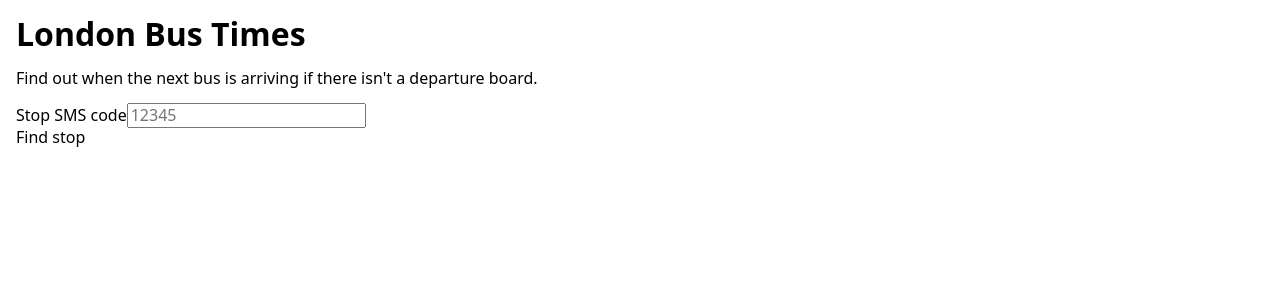
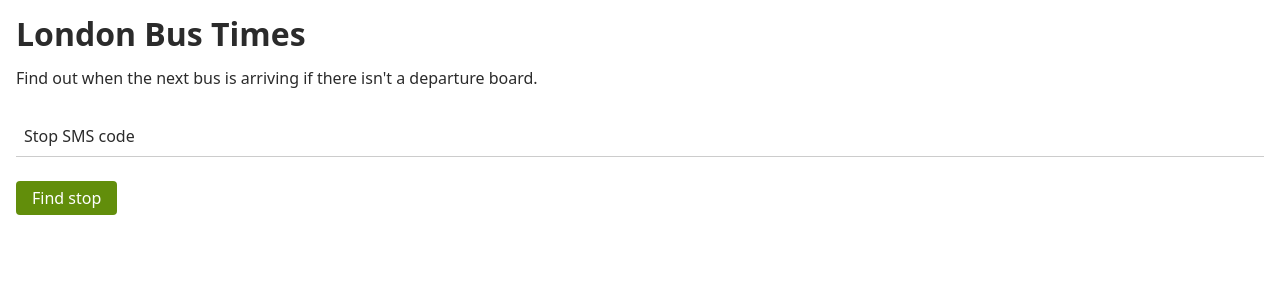
Before and after one commit to jasvadgama/london-bus-times, a Next.js app: page / in a window 1280 px wide. Shown: the top 300 px of the page. Built offline with nearby package versions, Linux system fonts and the light colour scheme.

Commit message:
feat: adding styles for forms

```diff
--- a/src/components/ui/Button/Button.module.scss
+++ b/src/components/ui/Button/Button.module.scss
@@ -1,7 +1,33 @@
 .button {
   margin: 0;
-  padding: 0;
+  padding: var(--space-2xs) var(--space-xs-s);
   background: none;
   border: 0;
+  border-radius: 4px;
   box-shadow: none;
+  cursor: pointer;
+  transition: all 0.2s ease-in-out;
+
+  &-loader {
+    display: inline-block;
+    margin-left: var(--space-3xs);
+  }
+
+  &--primary {
+    background: var(--color-primary);
+    color: var(--color-white);
+
+    &:hover {
+      background: var(--color-primary-light);
+    }
+  }
+
+  &--secondary {
+    background: var(--color-secondary);
+    color: var(--color-white);
+
+    &:hover {
+      background: var(--color-secondary-light);
+    }
+  }
 }
--- a/src/components/ui/Button/Button.tsx
+++ b/src/components/ui/Button/Button.tsx
@@ -32,8 +32,8 @@ const Button: FC<IButton> = ({
   const classes = classNames(
     ST.button,
     {
-      [`${ST.button}--primary`]: level === 'primary',
-      [`${ST.button}--secondary`]: level === 'secondary',
+      [ST['button--primary']]: level === 'primary',
+      [ST['button--secondary']]: level === 'secondary',
     },
     className,
   );
@@ -43,7 +43,7 @@ const Button: FC<IButton> = ({
       {!!loadingCopy && !!loading ? loadingCopy : children}
 
       {!!loading && (
-        <span className="button-loader">
+        <span className={ST['button-loader']}>
           <LoadingDots />
         </span>
       )}
--- /dev/null
+++ b/src/components/ui/FormRow/FormRow.module.scss
@@ -0,0 +1,9 @@
+.form-row {
+  & + & {
+    margin-top: var(--space-m);
+  }
+
+  &--actions {
+    margin-top: var(--space-l);
+  }
+}
--- /dev/null
+++ b/src/components/ui/FormRow/FormRow.tsx
@@ -0,0 +1,19 @@
+import classNames from 'classnames';
+import { FC, InputHTMLAttributes, ReactNode } from 'react';
+
+import ST from './FormRow.module.scss';
+
+interface IFormRow extends InputHTMLAttributes<HTMLDivElement> {
+  children: ReactNode;
+  isActionRow?: boolean;
+}
+
+const FormRow: FC<IFormRow> = ({ children, isActionRow }) => {
+  const classes = classNames(ST['form-row'], {
+    [ST['form-row--actions']]: !!isActionRow,
+  });
+
+  return <div className={classes}>{children}</div>;
+};
+
+export default FormRow;
--- /dev/null
+++ b/src/components/ui/FormRow/index.ts
@@ -0,0 +1 @@
+export { default } from './FormRow';
--- /dev/null
+++ b/src/components/ui/Input/Input.module.scss
@@ -0,0 +1,37 @@
+.input {
+  display: block;
+  position: relative;
+  padding: var(--space-m) var(--space-2xs) var(--space-2xs);
+  border: 1px solid var(--color-copy-very-light);
+  border-width: 0 0 1px;
+  transition: border-color 0.2s ease-in-out;
+
+  &:focus-within {
+    border-color: var(--color-copy);
+
+    @media (prefers-color-scheme: dark) {
+      border-color: var(--color-white);
+    }
+  }
+}
+
+.label {
+  position: absolute;
+  top: var(--space-m);
+  left: var(--space-2xs);
+  transition: all 0.2s ease-in-out;
+
+  .input:focus-within &,
+  .control:not(:placeholder-shown) + & {
+    transform: translateY(calc(-100% - var(--space-2xs)));
+    left: 0;
+    font-size: 0.75rem;
+  }
+}
+
+.control {
+  width: 100%;
+  border: 0;
+  transition: border-color 0.2s ease-in-out;
+  outline: none;
+}
--- a/src/components/ui/Input/Input.tsx
+++ b/src/components/ui/Input/Input.tsx
@@ -1,14 +1,21 @@
 import { FC, InputHTMLAttributes, ReactNode } from 'react';
+
+import ST from './Input.module.scss';
 
 interface IInput extends InputHTMLAttributes<HTMLInputElement> {
   children: ReactNode;
 }
 
-const Input: FC<IInput> = ({ children, ...rest }) => {
+const Input: FC<IInput> = ({ children, placeholder, ...rest }) => {
   return (
-    <label>
-      <span>{children}</span>
-      <input {...rest} name={rest.name || rest.id} />
+    <label className={ST.input}>
+      <input
+        {...rest}
+        className={ST.control}
+        name={rest.name || rest.id}
+        placeholder={placeholder || ''}
+      />
+      <span className={ST.label}>{children}</span>
     </label>
   );
 };
--- a/src/pages/index.tsx
+++ b/src/pages/index.tsx
@@ -3,6 +3,7 @@ import Head from 'next/head';
 import { useRouter } from 'next/router';
 
 import Button from '@components/ui/Button';
+import FormRow from '@components/ui/FormRow';
 import Input from '@components/ui/Input';
 
 const Home: NextPage = (): JSX.Element => {
@@ -32,23 +33,23 @@ const Home: NextPage = (): JSX.Element => {
       </p>
 
       <form action="/sms-code" method="GET" onSubmit={handleSubmit}>
-        <div className="form-row">
+        <FormRow>
           <Input
+            autoComplete="off"
             id="smsCode"
             name="smsCode"
-            placeholder="12345"
             required
             type="text"
           >
             Stop SMS code
           </Input>
-        </div>
+        </FormRow>
 
-        <div className="form-row form-row--actions">
-          <Button type="submit" loadingCopy="Searching">
+        <FormRow isActionRow>
+          <Button level="primary" loadingCopy="Searching" type="submit">
             Find stop
           </Button>
-        </div>
+        </FormRow>
       </form>
     </>
   );
--- a/src/styles/globals.scss
+++ b/src/styles/globals.scss
@@ -39,8 +39,63 @@
   /* Custom pairs */
 }
 
+:root {
+  // base
+  --color-black: #000;
+  --color-white: #fff;
+  // brand
+  --color-copy-hue: 0;
+  --color-copy-saturation: 0%;
+  --color-copy-lightness: 17%;
+  --color-copy: hsl(
+    var(--color-copy-hue),
+    var(--color-copy-saturation),
+    var(--color-copy-lightness)
+  );
+  --color-copy-very-light: hsl(
+    var(--color-copy-hue),
+    var(--color-copy-saturation),
+    80%
+  );
+  --color-secondary-hue: 205;
+  --color-secondary-saturation: 45%;
+  --color-secondary-lightness: 33%;
+  --color-secondary: hsl(
+    var(--color-secondary-hue),
+    var(--color-secondary-saturation),
+    var(--color-secondary-lightness)
+  );
+  --color-secondary-light: hsl(
+    var(--color-secondary-hue),
+    var(--color-secondary-saturation),
+    calc(var(--color-secondary-lightness) * 1.2)
+  );
+  --color-primary-hue: 80;
+  --color-primary-saturation: 85%;
+  --color-primary-lightness: 30%;
+  --color-primary: hsl(
+    var(--color-primary-hue),
+    var(--color-primary-saturation),
+    var(--color-primary-lightness)
+  );
+  --color-primary-light: hsl(
+    var(--color-primary-hue),
+    var(--color-primary-saturation),
+    calc(var(--color-primary-lightness) * 1.2)
+  );
+  --color-tertiary-hue: 205;
+  --color-tertiary-saturation: 49%;
+  --color-tertiary-lightness: 93%;
+  --color-tertiary: hsl(
+    var(--color-tertiary-hue),
+    var(--color-tertiary-saturation),
+    var(--color-tertiary-lightness)
+  );
+}
+
 html,
 body {
+  color: var(--color-copy);
   font-size: var(--step-0);
 }
 
@@ -50,7 +105,7 @@ h1 {
 
 a {
   border-bottom: 1px solid inherit;
-  color: inherit;
+  color: var(--color-secondary);
   text-decoration: none;
 }
 
@@ -58,8 +113,9 @@ a {
 //   html {
 //     color-scheme: dark;
 //   }
+
 //   body {
-//     color: white;
-//     background: black;
+//     color: var(--color-white);
+//     background: var(--color-copy);
 //   }
 // }
```
Also changed, not shown: 1 other file (tests, documents, lock files or other folders).
